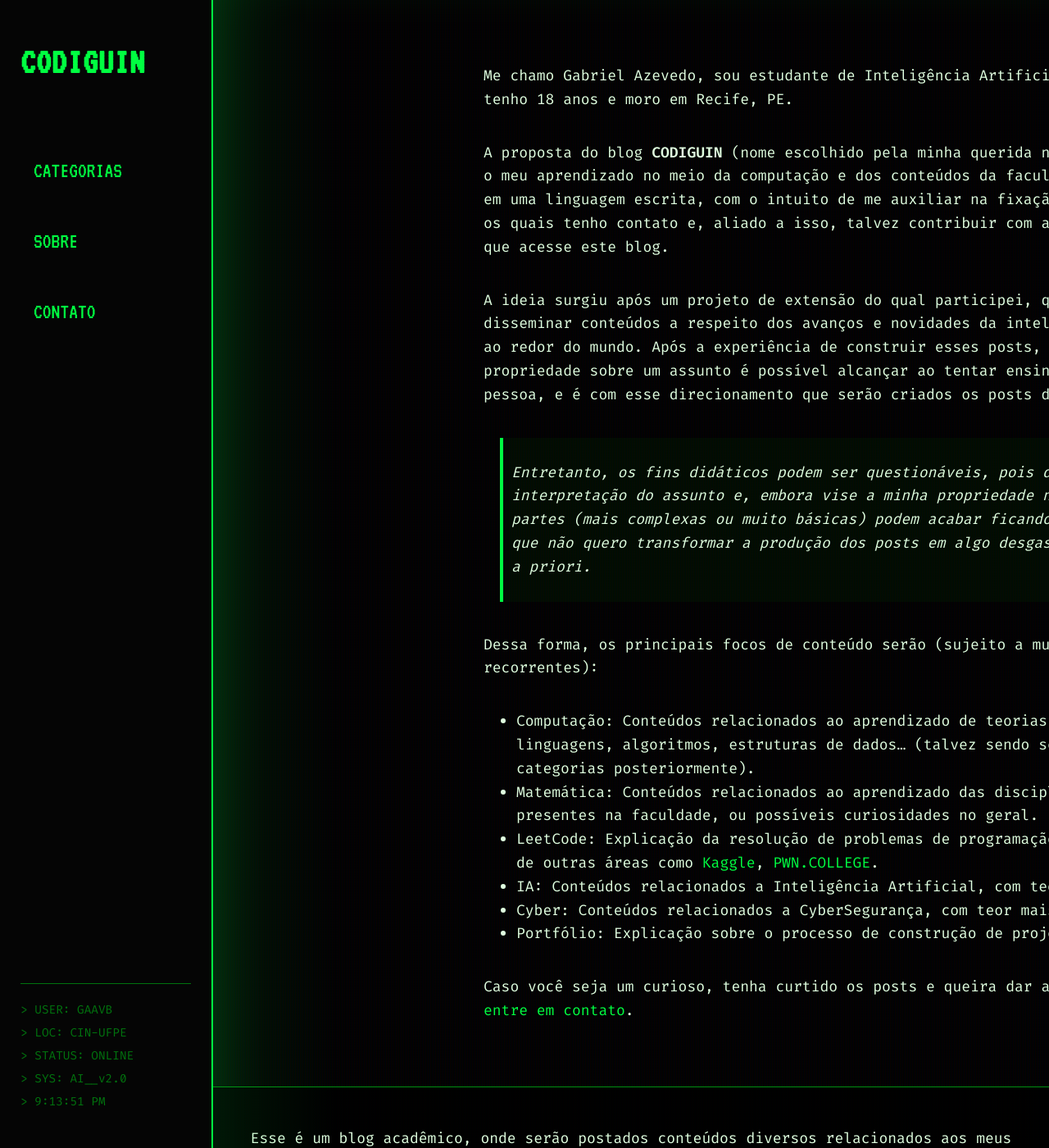
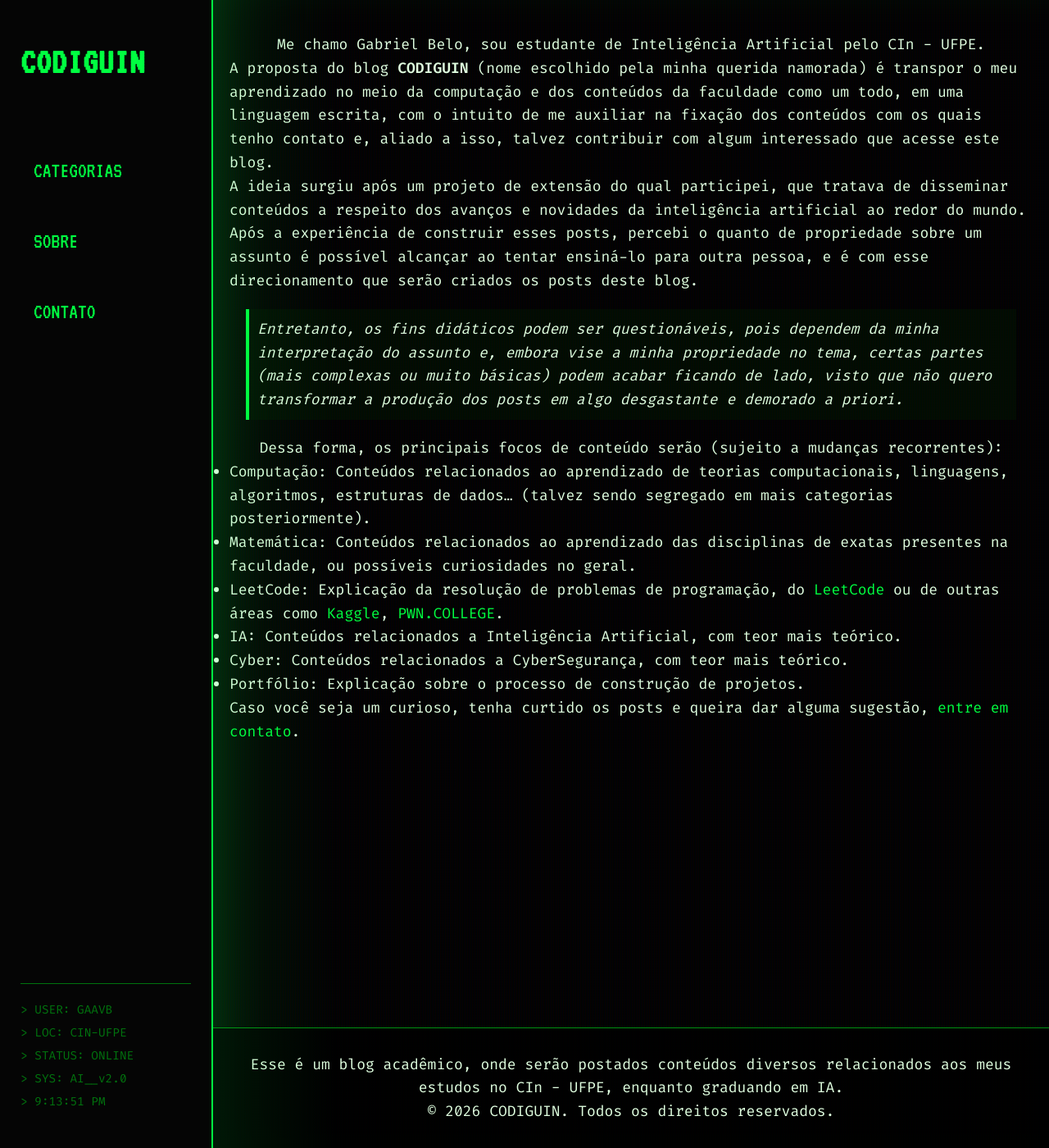
Before and after one commit to gabrielbelo2007/gabrielbelo2007.github.io, a Jekyll site: the page built from pages/about.md, in a window 1280 px wide and 1400 px high. Shown: the whole window at 82% size. Built offline with Jekyll 4.4.1, drawn with Linux system fonts in a browser that asks for light colours.

Commit message:
Fix:  Screen Size

```diff
--- a/assets/css/style.css
+++ b/assets/css/style.css
@@ -17,6 +17,8 @@
 /* Reset e base */
 * {
   box-sizing: border-box;
+  margin: 0;
+  padding: 0;
 }
 
 /* Scrollbar customizada estilo Terminal */
@@ -35,6 +37,8 @@
 }
 
 body {
+  max-width: 100vw;
+  overflow-x: hidden;
   display: flex;
   flex-direction: column; /* Mobile first: header no topo */
   font-family: var(--body-font);
@@ -515,6 +519,7 @@ blockquote {
   }
 
   .main-container {
+    width: calc(100% - 260px);
     flex: 1;
     margin-left: 260px; /* Largura da Sidebar */
     display: flex;
@@ -593,14 +598,16 @@ blockquote {
   }
 
   .content-wrapper {
-    max-width: 1000px;
-    margin-left: 280px; /* Empurra o conteúdo para não ficar atrás da sidebar */
-     padding: 60px 50px;
+    width: 100%;
+    max-width: 1200px;
+    margin: 0 auto;
+    padding: 40px 20px;
   }
 
   .post {
     max-width: 950px;
     padding: 30px;
+    box-sizing: border-box;
     margin-bottom: 30px;
     font-size: 1.05em;
   }
@@ -610,8 +617,9 @@ blockquote {
   }
 
   .container_latest {
-    grid-template-columns: repeat(2, 1fr);
-    gap: 25px;
+    grid-template-columns: repeat(auto-fit, minmax(250px, 1fr));
+    width: 100%;
+    gap: 20px;
     padding: 20px;
   }
 
--- a/pages/about.md
+++ b/pages/about.md
@@ -4,7 +4,7 @@ title: About
 permalink: /about/
 ---
 
-Me chamo Gabriel Azevedo, sou estudante de Inteligência Artificial pelo CIn - UFPE, tenho 18 anos e moro em Recife, PE.
+Me chamo Gabriel Belo, sou estudante de Inteligência Artificial pelo CIn - UFPE.
 
 A proposta do blog **CODIGUIN** (nome escolhido pela minha querida namorada) é transpor o meu aprendizado no meio da computação e dos conteúdos da faculdade como um todo, em uma linguagem escrita, com o intuito de me auxiliar na fixação dos conteúdos com os quais tenho contato e, aliado a isso, talvez contribuir com algum interessado que acesse este blog.
 
```
